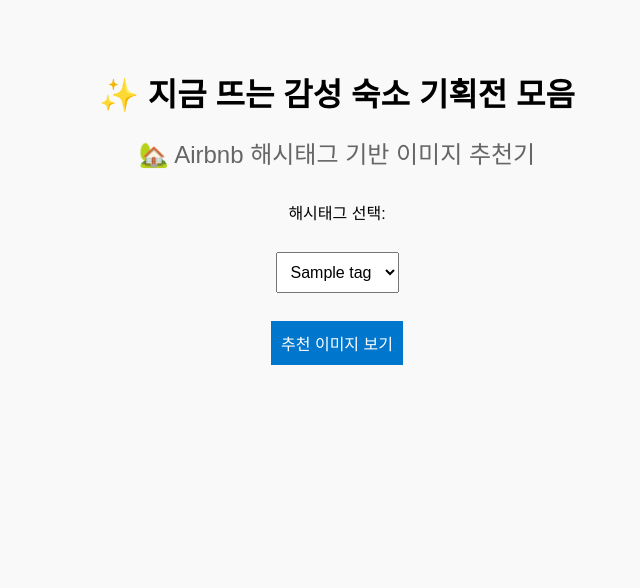
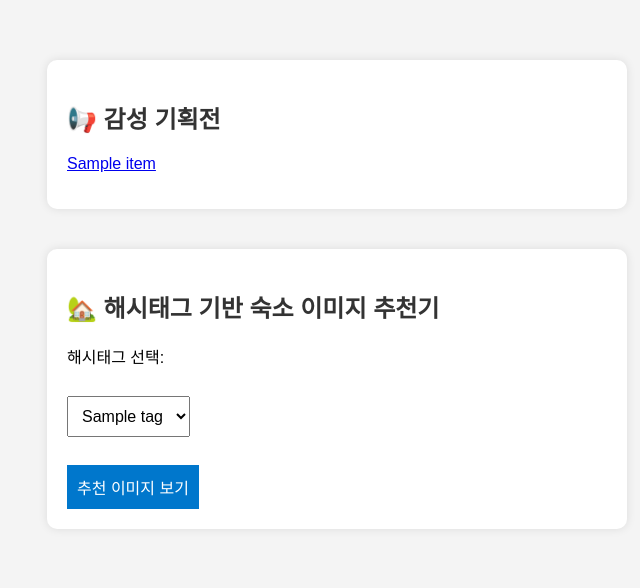
Before and after one commit to onewon1234/ADV_Project, a Flask app: template templates/index.html in a window 1280 px wide. Shown: the top 588 px of the page, without its empty margins (303-943 px from the left). Run offline with Flask 3, Linux system fonts and the light colour scheme; the template is opened without the code that fills it: most values are stand-ins (such as "Sample title", 1, 10 or a date in 2020); parts of the project's set-up code (start-up, migrations or seed data) failed here and were passed over.

Commit message:
Update index.html

```diff
--- a/templates/index.html
+++ b/templates/index.html
@@ -1,30 +1,17 @@
-<!-- templates/hashtag_input.html -->
 <!DOCTYPE html>
 <html lang="ko">
 <head>
   <meta charset="UTF-8">
-  <title>Fitbnb: 취향에 딱 맞는 에어비앤비 큐레이션 프로젝트</title>
+  <title>Fitbnb 감성 기획전</title>
   <style>
-    body {
-      font-family: Arial, sans-serif;
-      padding: 40px;
-      background-color: #f9f9f9;
-    }
-    h1 {
-      text-align: center;
-      margin-bottom: 10px;
-    }
-    h2 {
-      text-align: center;
-      font-weight: normal;
-      color: #666;
-      margin-bottom: 30px;
-    }
-    form {
-      text-align: center;
-      max-width: 600px;
-      margin: auto;
-    }
+    body { font-family: Arial, sans-serif; background-color: #f4f4f4; margin: 0; padding: 0; }
+    .container { display: flex; flex-wrap: wrap; justify-content: space-around; padding: 40px; }
+    .box { background: white; border-radius: 10px; padding: 20px; margin: 20px; box-shadow: 0 0 10px rgba(0,0,0,0.1); width: 45%; }
+
+    h2 { color: #333; }
+    ul { list-style-type: none; padding: 0; }
+    li { margin: 8px 0; }
+
     select, button {
       padding: 10px;
       font-size: 16px;
@@ -42,9 +29,20 @@
   </style>
 </head>
 <body>
-  <h1>✨ 지금 뜨는 감성 숙소 기획전 모음</h1>
-  <h2>🏡 Airbnb 해시태그 기반 이미지 추천기</h2>
+  <div class="container">
+    <!-- 왼쪽: 기획전 리스트 -->
+    <div class="box">
+      <h2>📢 감성 기획전</h2>
+      <ul>
+        {% for item in items %}
+          <li><a href="/cluster/{{ item.cluster_id }}">{{ item.title }}</a></li>
+        {% endfor %}
+      </ul>
+    </div>
 
+    <!-- 오른쪽: 해시태그 기반 추천기 -->
+    <div class="box">
+      <h2>🏡 해시태그 기반 숙소 이미지 추천기</h2>
       <form action="/recommend" method="post">
         <label>해시태그 선택:</label><br><br>
         <select name="tag">
@@ -55,5 +53,7 @@
         <br><br>
         <button type="submit">추천 이미지 보기</button>
       </form>
+    </div>
+  </div>
 </body>
 </html>
```
Lines whose indentation alone changed are shown as unchanged.
